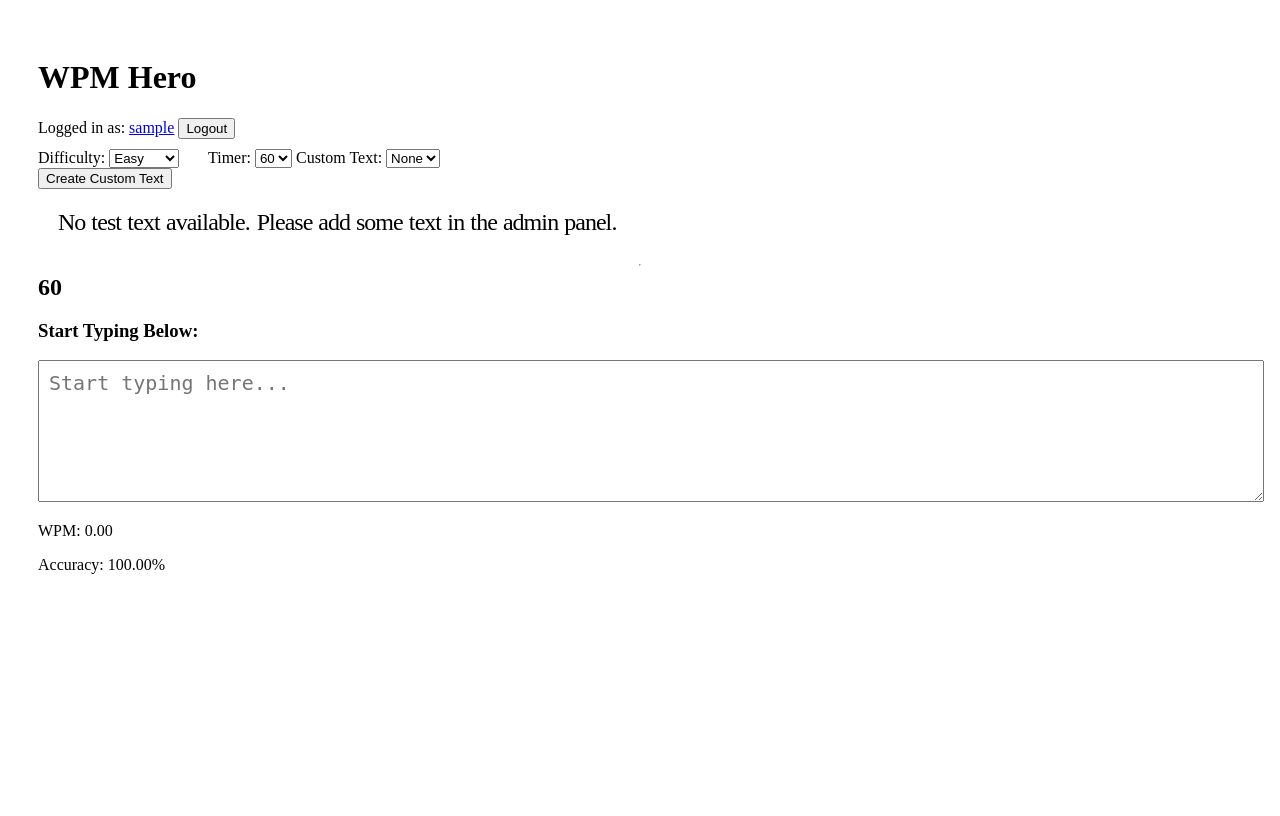
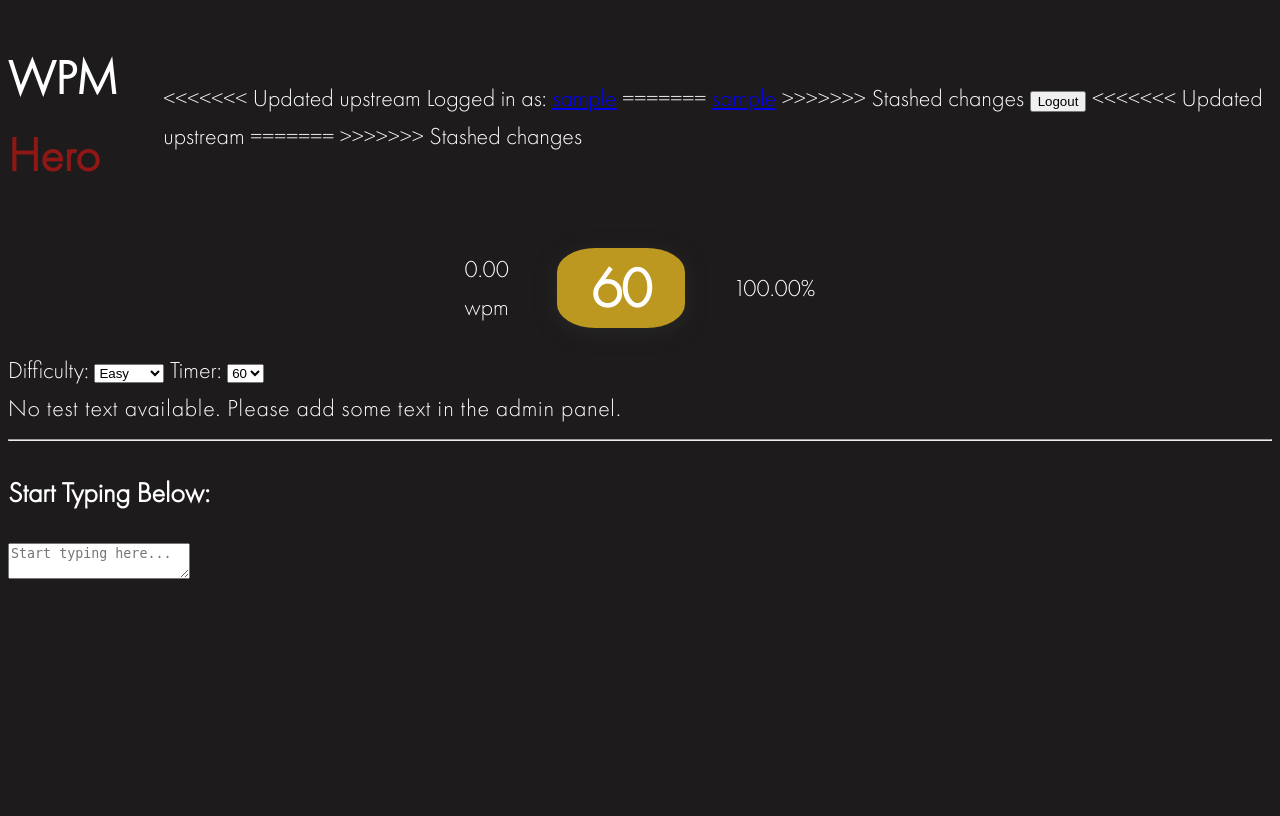
Before and after one commit to perimeterr/WPM-Hero, a Django app: page / in a window 1280 px wide. Before the commit the page ends 574 px from the top, so only its background shows below. Run offline with Django 5.2, Linux system fonts and the light colour scheme; the visitor is signed in with stand-in values (Sample User, id 1); data that the repository does not hold is empty.

Commit message:
base styling

```diff
--- a/static/character_validator.js
+++ b/static/character_validator.js
@@ -16,7 +16,7 @@ export function validateCharacter(displayElementChars, typingInput) {
         }
 
         if (userChar == null) {
-            charSpan.style.color = 'black';
+            charSpan.style.color = 'white';
             removeMistakeIndex(index);
 
             if (index === currentIndex) {
@@ -39,6 +39,6 @@ export function validateCharacter(displayElementChars, typingInput) {
 
 export function resetDisplayTextColor(displayElementChars) {
     displayElementChars.forEach(charSpan => {
-        charSpan.style.color = 'black';
+        charSpan.style.color = 'white';
     });
 }
--- a/static/style.css
+++ b/static/style.css
@@ -1,53 +1,87 @@
-body{
+@font-face {
+    font-family: futura;
+    src: url('static/futura-pt/FuturaCyrillicLight.ttf');
+}
+
+body {
+    background-color: #1e1b1c;
+    color: #ffffff;
+    font-family: futura;
+    font-weight: 400;
+    font-size: 24px;
+    line-height: 1.6;
+    min-height: 100vh;
+    overflow-x: hidden;
+}
+
+.app {
     display: flex;
     flex-direction: column;
-    padding: 30px;
+    min-height: 100vh;
+    padding: 10px;
+}
+
+.container {
+    width: 100%;
+    max-width: 900px;
+    margin: 0 auto;
 }
 
 .header{
-    margin-bottom: 10px;
+    display: flex;
+    align-items: center;
+    justify-content: space-between;
 }
 
-#time{
-    font-size: 24px;
-    font-weight: bold;
+#logo-hero {
+    color: #8f1816;
 }
 
-#difficulty {
-    margin-right: 25px;
+
+.top-panel {
+    display: flex;
+    align-items: center;
+    justify-content: center;
+    gap: 3rem;
 }
 
-.new-replay-btns{
-    width: auto;
+.timer {
+  display: flex;
+  align-items: center;
+  justify-content: center;
+  background: #bc9821;
+  color: #ffffff;
+  font-size: 3.5rem;
+  font-weight: 700;
+  width: 8rem;
+  height: 5rem;
+  border-radius: 30%;
+  box-shadow: 0 4px 20px #272727;
+  letter-spacing: -0.02em;
+  cursor: pointer;
+  user-select: none;
+  transition: background 0.12s ease, box-shadow 0.12s ease, transform 0.12s ease;
 }
 
-.text-display{
-    position: relative;
-    font-size: 24px;
-    display: block;
-    padding: 20px;
+.timer:hover {
+  background: #e6a832;
+  box-shadow: 0 6px 28px rgba(200, 146, 42, 0.5);
+  transform: translateY(-1px);
+}
+
+.timer:active {
+  transform: translateY(0);
+}
+
+.panel-wpm {
+    justify-content: left;
+}
+
+.panel-accuracy {
+    justify-content: right;
 }
 
 .char{
     display: inline-block;
-    letter-spacing: -7px;
+    letter-spacing: -5px;
 }
-
-.current {
-    background-color: #e2e8f0;
-    color: #000;
-    border-bottom: 2px solid #64748b;
-    border-radius: 2px;
-}
-
-#typing-input {
-    width: 100%;
-    height: 120px;
-    font-size: 20px;
-    padding: 10px;
-}
-
-.results{
-    display: flex;
-    gap: 20px;
-}
--- a/templates/base.html
+++ b/templates/base.html
@@ -11,20 +11,33 @@
 </head>
 <body>
     <div class="header">
-        <h1>WPM Hero</h1>
-
+        <div class="logo">
+            <h1>
+                WPM
+                <span id="logo-hero">Hero</span>
+            </h1>
+        </div>
         {% if user.is_authenticated %}
         <div class="user-info">
+<<<<<<< Updated upstream
             <span>Logged in as: <a href="{% url 'accounts:profile_dashboard' %}">{{ user.username }}</a></span>
+=======
+            <a href="{% url 'accounts:profile_dashboard' %}">{{ user.username }}</a>
+>>>>>>> Stashed changes
             <form method="post" action="{% url 'accounts:logout' %}" style="display:inline;">
                 {% csrf_token %}
                 <button type="submit">Logout</button>
             </form>
+<<<<<<< Updated upstream
+=======
+            {% else %}
+            <a href="{% url 'accounts:login' %}">Login</a>
+            {% endif %}
+
+>>>>>>> Stashed changes
         </div>
-        {% else %}
-            <a href="{% url 'accounts:login' %}"><button>Login</button></a>
-            <a href="{% url 'accounts:register' %}"><button>Register</button></a>
-        {% endif %}
+
+
     </div>
     {% block content %}
     {% endblock %}
--- a/templates/home.html
+++ b/templates/home.html
@@ -4,6 +4,20 @@
 {% block title %}WPM Hero{% endblock %}
 
 {% block content %}
+    <main>
+        <div class="top-panel">
+
+            <div class="panel-wpm">
+                <p><span id="wpm">0</span> <br/>wpm</p>
+            </div>
+
+            <div class="timer"><span id="time">0s</span></div>
+            <div class="panel-accuracy">
+                <span id="accuracy">0%</span>
+            </div>
+
+
+        </div>
         <div class="settings-panel">
             <form method="GET">
                 <label>Difficulty:</label>
@@ -18,21 +32,11 @@
                     <option value="30" {% if test_timer.selected_timer == "30" %}selected{% endif %}>30</option>
                     <option value="15" {% if test_timer.selected_timer == "15" %}selected{% endif %}>15</option>
                 </select>
-            {% if user.is_authenticated %}
-            <label>Custom Text:</label>
-            <select id="custom-text" name="custom-text" onchange="this.form.submit()">
-                <option value="">None</option>
-                {% for text in test_text.all_custom_texts %}
-                <option value="{{ text.id }}">{{ text.content|truncatechars:30 }}</option>
-                {% endfor %}
-            </select>
-            {% endif %}
             </form>
+        </div>
 
-        <a href="{% url 'home:customtext' %}">
-            <button type="button">Create Custom Text</button>
-        </a>
-    </div>
+    </main>
+
 
     <div id="text-content" class="text-display">
         {% for char in test_text.display_text %}
@@ -41,15 +45,10 @@
     </div>
 
     <hr>
-    <div class="timer"><span id="time">0s</span></div>
+
     <div class="typing-area">
         <h3>Start Typing Below:</h3>
         <textarea id="typing-input" placeholder="Start typing here..."></textarea>
-
-        <div id="results" class="results-display">
-            <p>WPM: <span id="wpm">0</span></p>
-            <p>Accuracy: <span id="accuracy">0%</span></p>
-        </div>
     </div>
 
 {% endblock %}
```
Also changed, not shown: static/futura-pt/FuturaCyrillicBold.ttf (added), static/futura-pt/FuturaCyrillicBook.ttf (added), static/futura-pt/FuturaCyrillicDemi.ttf (added), static/futura-pt/FuturaCyrillicExtraBold.ttf (added), static/futura-pt/FuturaCyrillicHeavy.ttf (added), static/futura-pt/FuturaCyrillicLight.ttf (added), static/futura-pt/FuturaCyrillicMedium.ttf (added), static/style2.css (added). Lines whose indentation alone changed are shown as unchanged.
